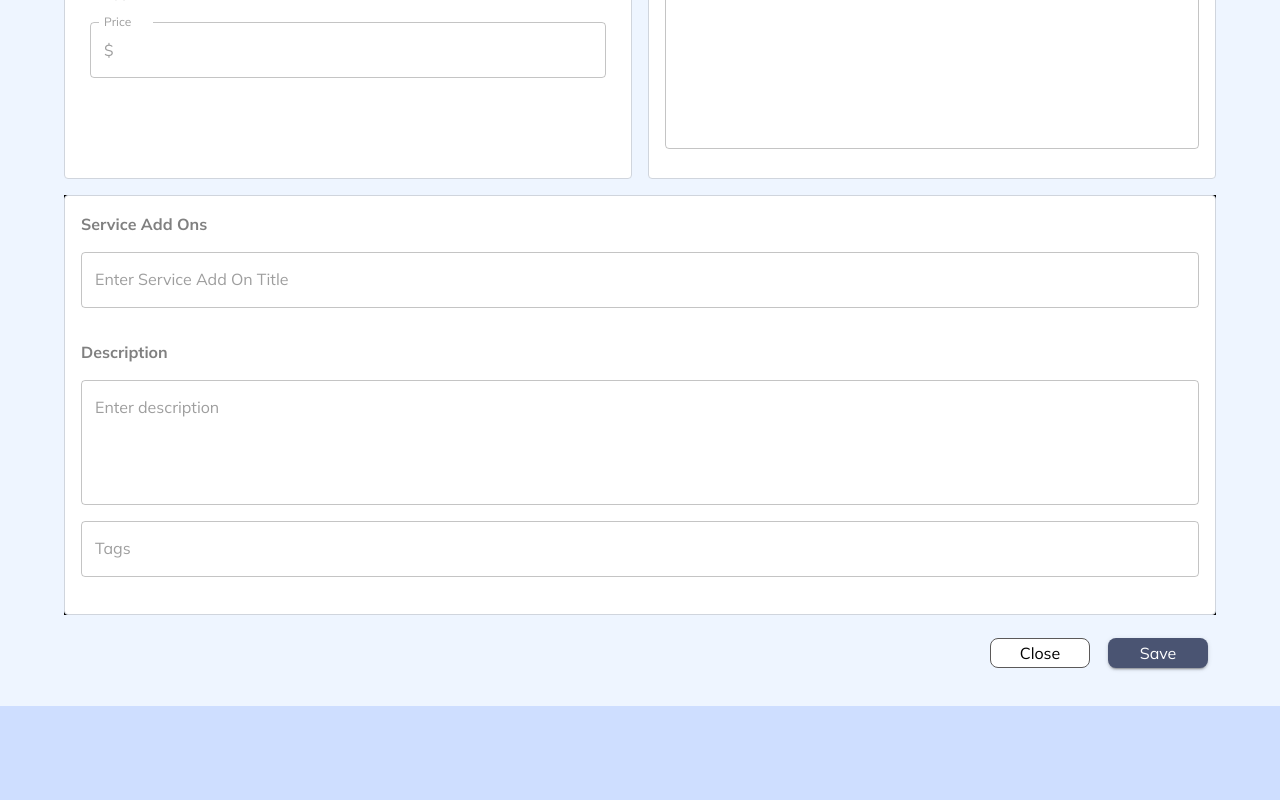
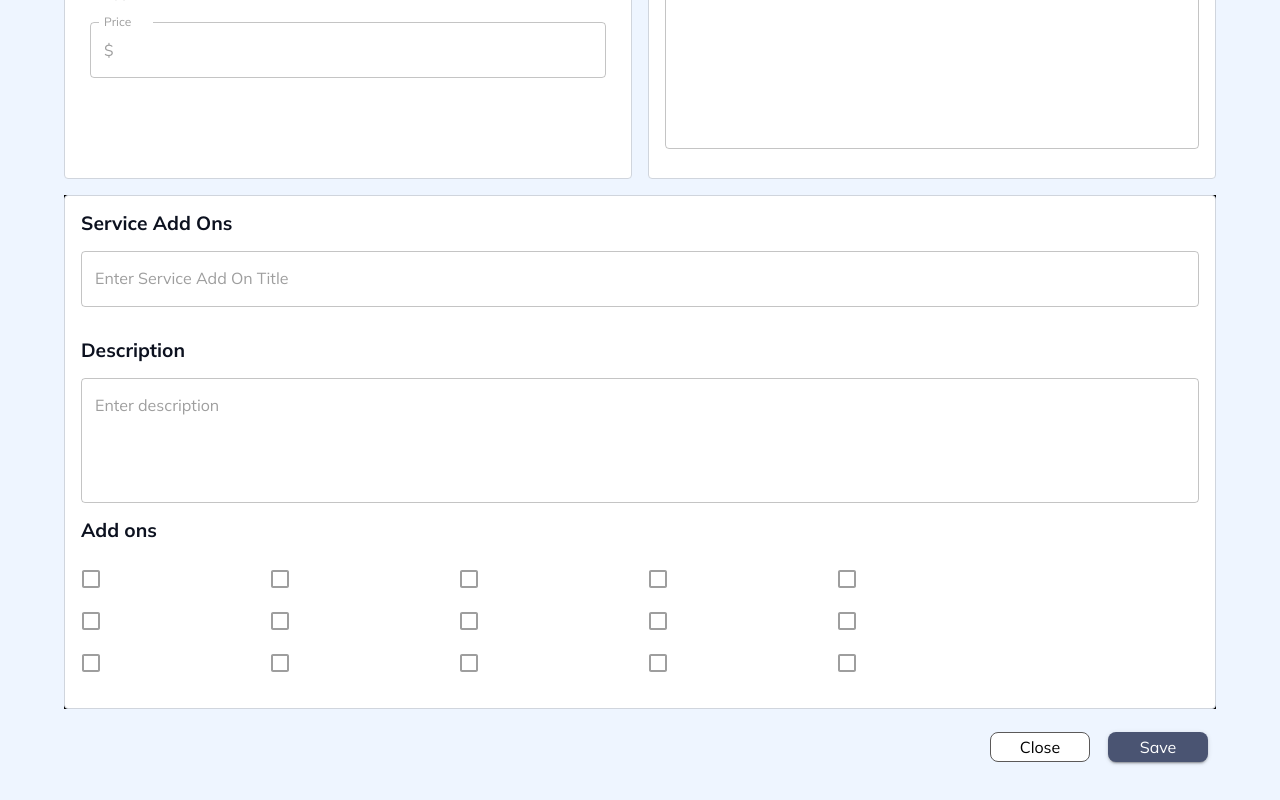
Before and after one commit to Software-Lifecycle-Consultants/slc-open-hms, a Next.js app: page /admin/room-details in a window 1280 px wide. Shown: the part 1231-2031 px from the top of the page. Before the commit the page ends 1937 px from the top, so only its background shows below. Built offline with nearby package versions, Linux system fonts and the light colour scheme.

Commit message:
Add checkboxes for add-ons in ServiceAd component

```diff
--- a/components/frontend/roomDetailsPage/ServiceAd.tsx
+++ b/components/frontend/roomDetailsPage/ServiceAd.tsx
@@ -1,6 +1,6 @@
 /* eslint-disable react/jsx-key */
 import React from "react";
-import { Typography, Card, CardContent, Grid, Stack, TextField, Autocomplete, Box } from "@mui/material";
+import { Typography, Card, CardContent, Grid, Stack, TextField, Autocomplete, Box, Checkbox, FormGroup, FormControlLabel } from "@mui/material";
 import { serviceAdd } from "@/data/roomDetails";
 import Chip from "@mui/material/Chip";
 
@@ -44,7 +44,7 @@ export default function ServiceAd() {
       <Card
         elevation={0}
         sx={{
-          height: "420px",
+          height: "100%",
           Width: "20px",
           border: "1px solid",
           borderRadius: "8",
@@ -54,15 +54,9 @@ export default function ServiceAd() {
       >
         <Box>
           <Typography
+          variant="h2"
           mt={2}
           ml={2}
-            style={{
-              color: "Gray",
-              fontSize: "16",
-              fontStyle: "normal",
-              letterSpacing: "0.12",
-              fontWeight: "700",
-            }}
           >
             {serviceAdd.serviceAddPageTitle}
           </Typography>
@@ -81,15 +75,9 @@ export default function ServiceAd() {
 
               <Grid item xs={12} sm={12} md={12} lg={12} xl={12}>
                 <Typography
+                variant="h2"
                 mt={2}
                 mb={2}
-                  style={{
-                    color: "Gray",
-                    fontSize: "16",
-                    fontStyle: "normal",
-                    letterSpacing: "0.12",
-                    fontWeight: "700",
-                  }}
                 >
                   Description
                 </Typography>
@@ -103,25 +91,62 @@ export default function ServiceAd() {
               </Grid>
             </Grid>
             <Stack spacing={2} marginTop={2}>
-              <Autocomplete
-                multiple
-                id="tags-filled"
-                freeSolo
-                onInputChange={handleChange} // Listen for input changes
-                renderTags={(value, getTagProps) =>
-                  value.map((option, index) => (
-                    <Chip
-                      variant="outlined"
-                      label={option}
-                      {...getTagProps({ index })}
-                    />
-                  ))
-                }
-                renderInput={(params) => (
-                  <TextField {...params} label="Tags" /> // Towels is the default value
-                )}
-                options={[]}
-              />
+            <Typography
+                variant='h2'
+                mt={2}
+                mb={2}
+                >
+                  Add ons
+                </Typography>
+                <Box>
+                <Grid container spacing={2}>
+                  <Grid item xs={2} lg={2}>
+                    <Box>
+                    <FormGroup>
+                      <FormControlLabel control={<Checkbox />} label='Cheese' />
+                      <FormControlLabel control={<Checkbox />} label='Onions' />
+                      <FormControlLabel control={<Checkbox />} label='Bacon' />
+                    </FormGroup>
+                    </Box>
+                  </Grid>
+                  <Grid item xs={12} lg={2}>
+                    <Box>
+                    <FormGroup>
+                      <FormControlLabel control={<Checkbox />} label='Pepperoni' />
+                      <FormControlLabel control={<Checkbox />} label='Ham' />
+                      <FormControlLabel control={<Checkbox />} label='French Fries' />
+                    </FormGroup>
+                    </Box>
+                  </Grid>
+                  <Grid item xs={12} lg={2}>
+                    <Box>
+                    <FormGroup>
+                      <FormControlLabel control={<Checkbox />} label='Peppers' />
+                      <FormControlLabel control={<Checkbox />} label='Side Salad' />
+                      <FormControlLabel control={<Checkbox />} label='Salad' />
+                    </FormGroup>
+                    </Box>
+                  </Grid>
+                  <Grid item xs={12} lg={2}>
+                    <Box>
+                    <FormGroup>
+                      <FormControlLabel control={<Checkbox />} label='Mushrooms' />
+                      <FormControlLabel control={<Checkbox />} label='Olives' />
+                      <FormControlLabel control={<Checkbox />} label='Bacon' />
+                    </FormGroup>
+                    </Box>
+                  </Grid>
+                  <Grid item xs={12} lg={2}>
+                    <Box>
+                    <FormGroup >
+                      <FormControlLabel control={<Checkbox />} label='Sausage' />
+                      <FormControlLabel control={<Checkbox />} label='Pineapple' />
+                      <FormControlLabel control={<Checkbox />} label='Bacon' />
+                    </FormGroup>
+                    </Box>
+                  </Grid>
+                </Grid>
+                </Box>
             </Stack>
           </form>
         </CardContent>
```
